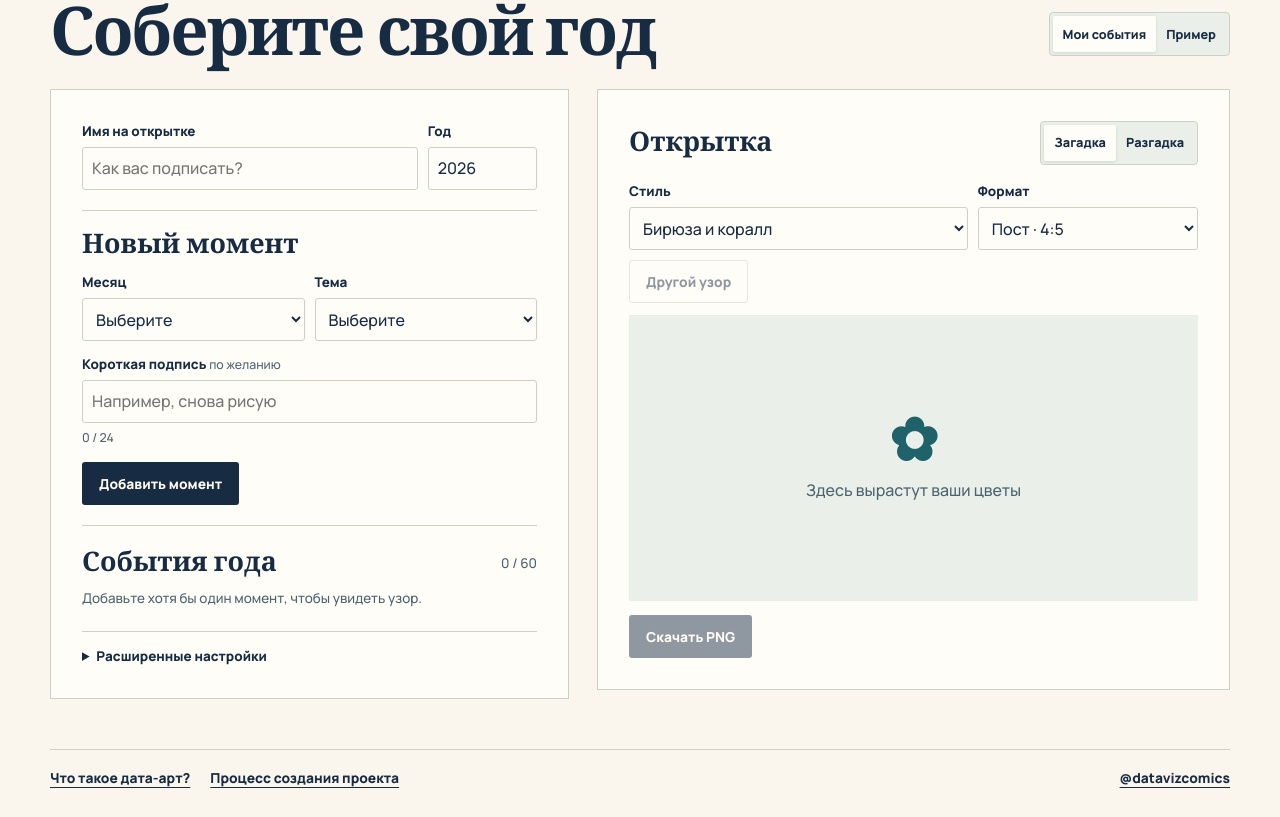
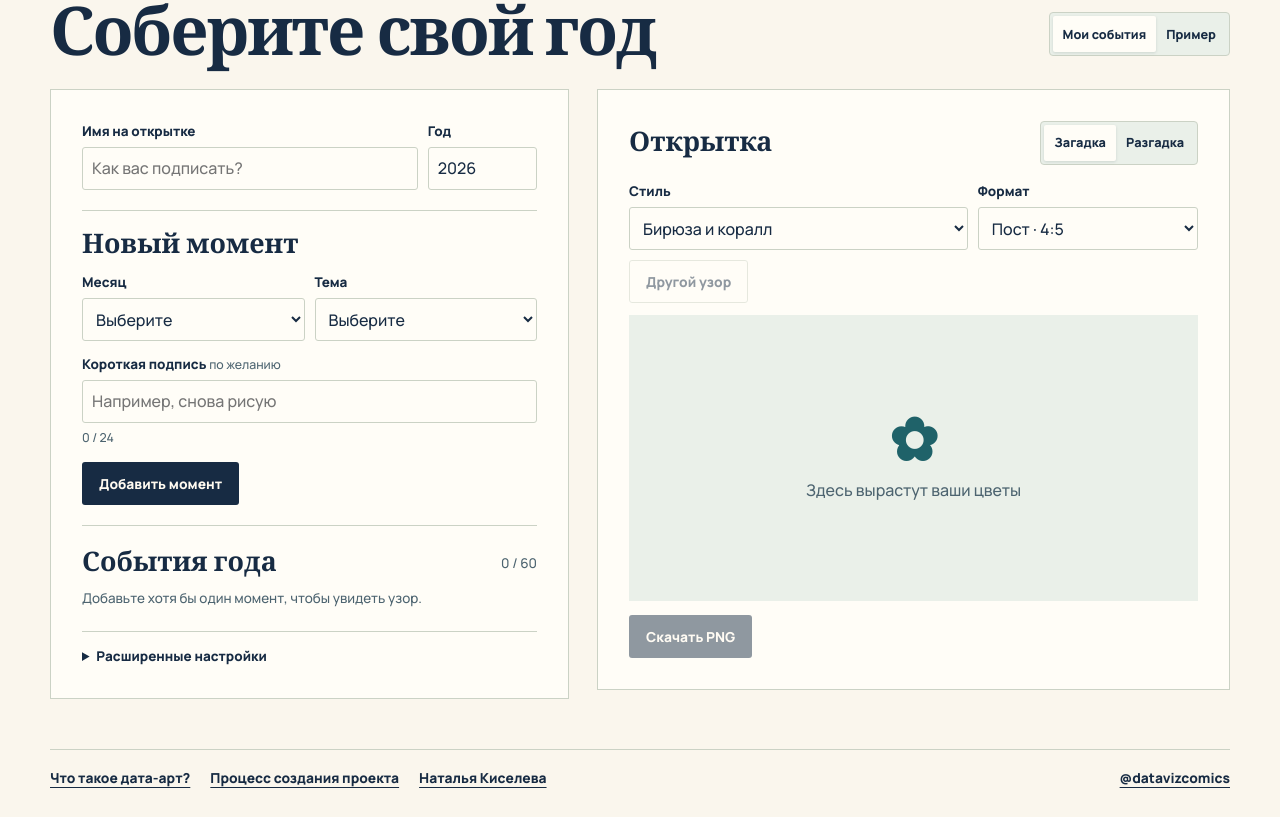
Before and after one commit to eolay/year-in-bloom, a plain HTML site: page index.html in a window 1280 px wide. Shown: the part 769-1586 px from the top of the page. Drawn offline with nearby package versions, Linux system fonts and the light colour scheme.

Commit message:
Add the author link to the footer

```diff
--- a/index.html
+++ b/index.html
@@ -158,6 +158,7 @@
   <footer class="footer frame">
     <a class="text-link" href="https://datavisualizationstudio.com/dataartbase" target="_blank" rel="noopener">Что такое дата-арт?</a>
     <a class="text-link" href="https://datavisualizationstudio.com/floweryear" target="_blank" rel="noopener">Процесс создания проекта</a>
+    <a class="text-link" href="https://datavisualizationstudio.com" target="_blank" rel="noopener">Наталья Киселева</a>
     <a class="text-link" href="https://t.me/+jaHXo5ZiD55hMWIy" target="_blank" rel="noopener">@datavizcomics</a>
   </footer>
 </body>
```
